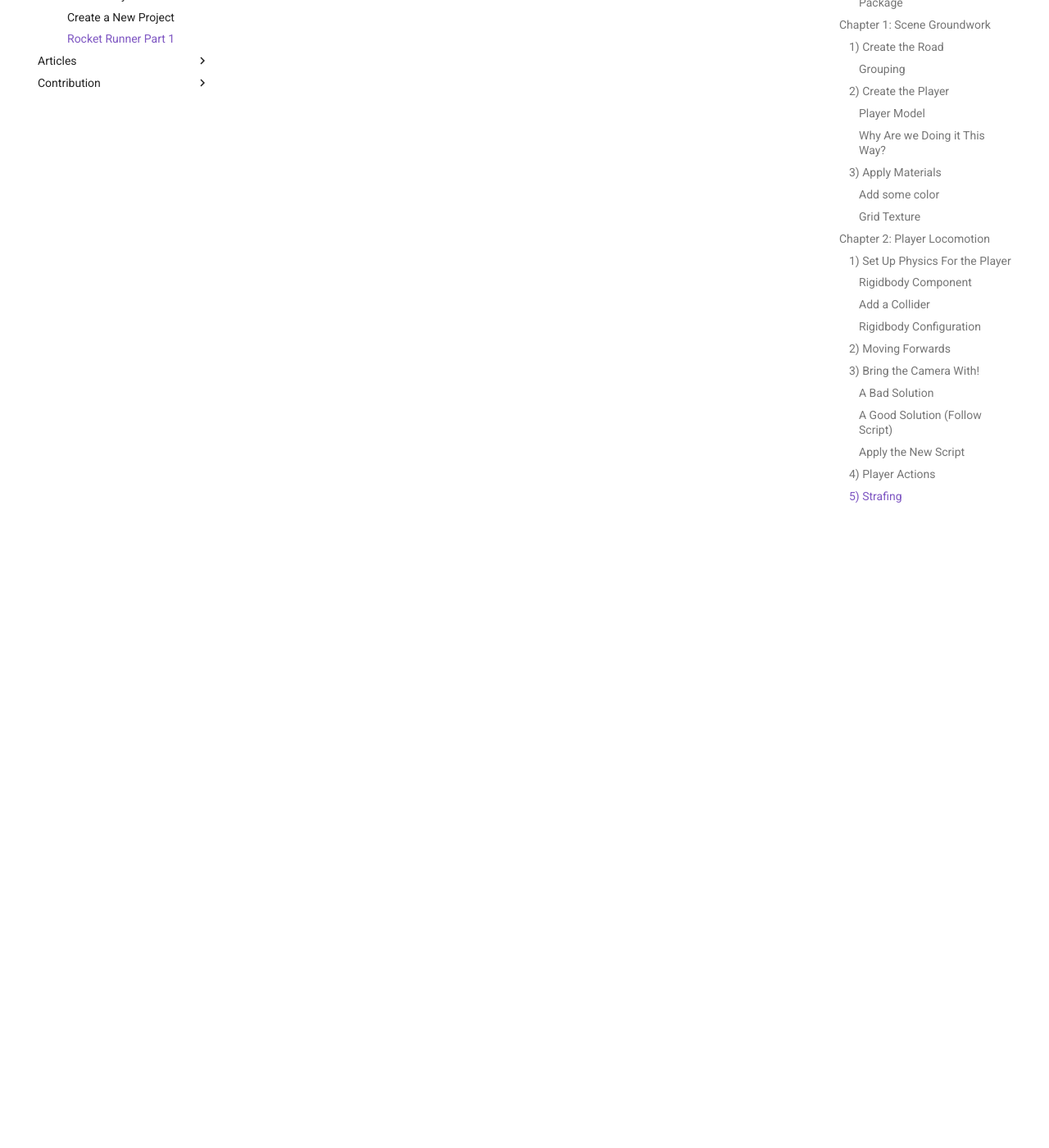
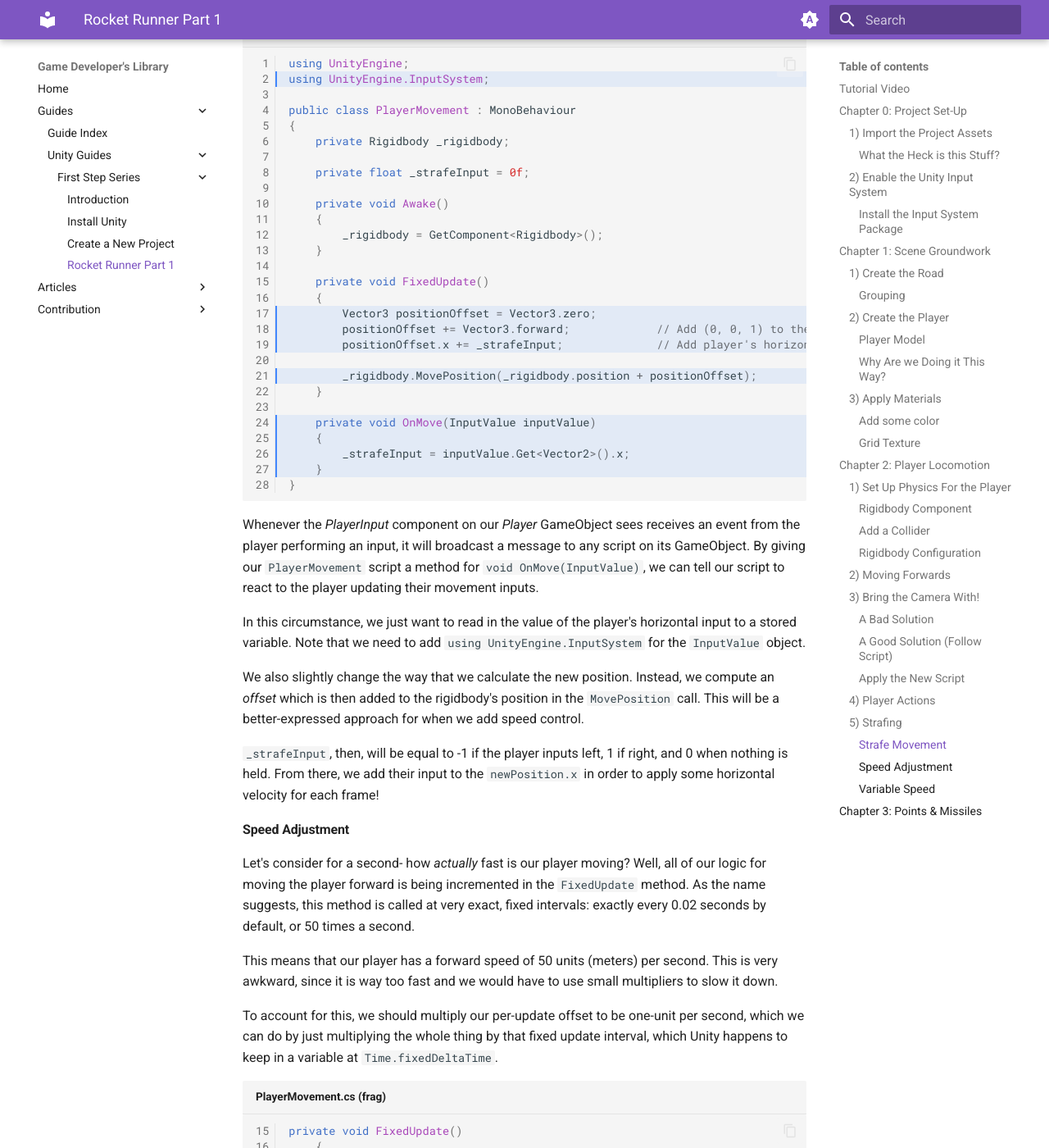
Before and after one commit to niu-gdo/game-developers-library, an MkDocs documentation site: the page built from docs/guides/unity-guides/first-step-series/unity-runner-1.md, in a window 1280 px wide and 1400 px high, scrolled down 13712 px. Shown: the whole window at 82% size. Built offline with MkDocs 1.6.1 and Material for MkDocs 9.7.7, drawn with Linux system fonts in a browser that asks for light colours; some of the changed text lies outside the part shown.

Commit message:
Chapter 2 of guide complete

````diff
--- a/docs/guides/unity-guides/first-step-series/unity-runner-1.md
+++ b/docs/guides/unity-guides/first-step-series/unity-runner-1.md
@@ -194,8 +194,9 @@ public class PlayerMovement : MonoBehaviour
 
     private void FixedUpdate()
     {
-        Vector3 newPosition = transform.position;   // Get the current position...
+        Vector3 newPosition = _rigidbody.position;   // Get the current position...
         newPosition += Vector3.forward;             // Add (0, 0, 1) to the newPosition in order to move it forward.
+
         _rigidbody.MovePosition(newPosition);
     }
 }
@@ -203,13 +204,12 @@ public class PlayerMovement : MonoBehaviour
 
 This script is pretty simple. In the Awake method (called when the object is first loaded in, but before any update calls), we get a reference to the rigidbody component attached to the same GameObject as the script- the one for our player.
 
-In the FixedUpdate call, which is called whenever there is a physics timestep, we get the current position of the player, increment it in the forward direction, and then tell the rigidbody to move itself to that incremented position. This gives us forward motion!
 
-**Did you notice the `RequireComponent` attribute** above the class definition? When you specifies required components on a MonoBehavior class, it tells Unity that your script should **always** be paired with a component of that type when attached to a GameObject. This prevents our call on line 10 from ever returning null and crashing our script.
+In the FixedUpdate call, which occurs whenever a physics update occurs, we will take our current position, increment it by one in the z-axis, and move our rigidbody to the incremented position. Note that for the most part, any logic which involves calls or accesses to rigidbody components should always occur within the FixedUpdate call so that it can properly interact with other physics objects!
+
+**Did you notice the `RequireComponent` attribute** above the class definition? When you specify required components on a MonoBehavior class, it tells Unity that your script should **always** be paired with a component of that type when attached to a GameObject. This prevents our call on line 10 from ever returning null and crashing our script.
 
 Save the script. Back in the editor, select the *Player* and `Add Component > PlayerMovement`, then enter Play Mode, you will notice your player zoom off!
-
-Or, maybe it *isn't* zooming off, depending on your hardware. We'll fix that in section 4!
 
 ### 3) Bring the Camera With!
 Obviously, we want to have our camera keep place with the player!
@@ -292,3 +292,108 @@ Recommended Reading: [Game Dev Beginner's "Input In Unity Made Easy"](https://ga
 If you created the Input Action asset via the Player Input component as we did, the component's `Actions` parameter should already be populated. If not, select the one we just made now.
 
 ### 5) Strafing
+Now that we prepped our user input, we can upgrade our `PlayerMovement` script to allow the player to move left and right.
+
+#### Strafe Movement
+
+Simply enough, when we are in the process of calculating the next position of our player on any given frame, we should also add an offset on the X axis.
+
+```cs title="PlayerMovement.cs" linenums="1" hl_lines="2 17 18 19 21 24 25 26 27"
+using UnityEngine;
+using UnityEngine.InputSystem;
+
+public class PlayerMovement : MonoBehaviour
+{
+    private Rigidbody _rigidbody;
+
+    private float _strafeInput = 0f;
+
+    private void Awake()
+    {
+        _rigidbody = GetComponent<Rigidbody>();
+    }
+
+    private void FixedUpdate()
+    {
+        Vector3 positionOffset = Vector3.zero;
+        positionOffset += Vector3.forward;             // Add (0, 0, 1) to the newPosition in order to move it forward.
+        positionOffset.x += _strafeInput;              // Add player's horizontal input to X. 1 if right, -1 if left.
+
+        _rigidbody.MovePosition(_rigidbody.position + positionOffset);
+    }
+
+    private void OnMove(InputValue inputValue)
+    {
+        _strafeInput = inputValue.Get<Vector2>().x;
+    }
+}
+```
+
+Whenever the *PlayerInput* component on our *Player* GameObject sees receives an event from the player performing an input, it will broadcast a message to any script on its GameObject. By giving our `PlayerMovement` script a method for `void OnMove(InputValue)`, we can tell our script to react to the player updating their movement inputs.
+
+In this circumstance, we just want to read in the value of the player's horizontal input to a stored variable. Note that we need to add `using UnityEngine.InputSystem` for the `InputValue` object.
+
+We also slightly change the way that we calculate the new position. Instead, we compute an *offset* which is then added to the rigidbody's position in the `MovePosition` call. This will be a better-expressed approach for when we add speed control.
+
+`_strafeInput`, then, will be equal to -1 if the player inputs left, 1 if right, and 0 when nothing is held. From there, we add their input to the `newPosition.x` in order to apply some horizontal velocity for each frame!
+
+#### Speed Adjustment
+Let's consider for a second- how *actually* fast is our player moving? Well, all of our logic for moving the player forward is being incremented in the `FixedUpdate` method. As the name suggests, this method is called at very exact, fixed intervals: exactly every 0.02 seconds by default, or 50 times a second.
+
+This means that our player has a forward speed of 50 units (meters) per second. This is very awkward, since it is way too fast and we would have to use small multipliers to slow it down.
+
+To account for this, we should multiply our per-update offset to be one-unit per second, which we can do by just multiplying the whole thing by that fixed update interval, which Unity happens to keep in a variable at `Time.fixedDeltaTime`.
+
+```cs title="PlayerMovement.cs (frag)" linenums="15" hl_lines="7"
+private void FixedUpdate()
+    {
+        Vector3 positionOffset = Vector3.zero;
+        positionOffset += Vector3.forward;             // Add (0, 0, 1) to the newPosition in order to move it forward.
+        positionOffset.x += _strafeInput;              // Add player's horizontal input to X. 1 if right, -1 if left.
+
+        positionOffset *= Time.fixedDeltaTime;
+
+        _rigidbody.MovePosition(_rigidbody.position + positionOffset);
+    }
+```
+
+After making this change, you will notice that your player now moves at exactly one meter per second forward- very slow, but it gives us a good platform to multiply by integers and get a predictable speed.
+
+#### Variable Speed
+By using some `[SerializeField]`-tagged fields, we can apply some multipliers to the forward and horizontal contributions to our `positionOffsets` and produce different speeds.
+
+```cs title="PlayerMovement.cs (frag)" hl_lines="4 5 13 14"
+...
+public class PlayerMovement : MonoBehaviour
+{
+    [SerializeField] private float _forwardSpeed = 16f;
+    [SerializeField] private float _strafeSpeed = 10f;
+
+    private Rigidbody _rigidbody;
+...
+
+    private void FixedUpdate()
+    {
+        Vector3 positionOffset = Vector3.zero;
+        positionOffset += Vector3.forward * _forwardSpeed;             // Add (0, 0, 1) to the newPosition in order to move it forward.
+        positionOffset.x += _strafeInput * _strafeSpeed;              // Add player's horizontal input to X. 1 if right, -1 if left.
+
+        //positionOffset *= Time.fixedDeltaTime;
+
+        _rigidbody.MovePosition(_rigidbody.position + positionOffset);
+    }
+...
+```
+
+In the Inspector, you should now be able to modify the `_forwardSpeed` and `_strafeSpeed` to get different respective speeds!
+
+Since we did the groundwork of multiplying it against a unit-per-second speed, the resultant speed will be in X-meters-per-second. We **ALSO** know that a single segment of our road is 100 meters long, so each road segment will provide 100/X seconds of gameplay. Knowing how long it takes for a player to traverse your levels is useful to keep in mind when designing your game's content. Pretty neat!
+
+## Chapter 3: Points & Missiles
+In our game, the player will need to collect points which, in turn, will give them missiles. In order to destroy *Kill Walls* which occasionally show up with increasing levels of hitpoints, they will need to have collected enough points or else they will run into the wall and lose.
+
+So, in this chapter we will create some pickups which will spawn missiles for the player to hang onto for the next chapters!
+
+1. Create *Point Pickup* Objects
+2. PointPickUp.cs Script
+3. PlayerMissiles.cs Script
````
